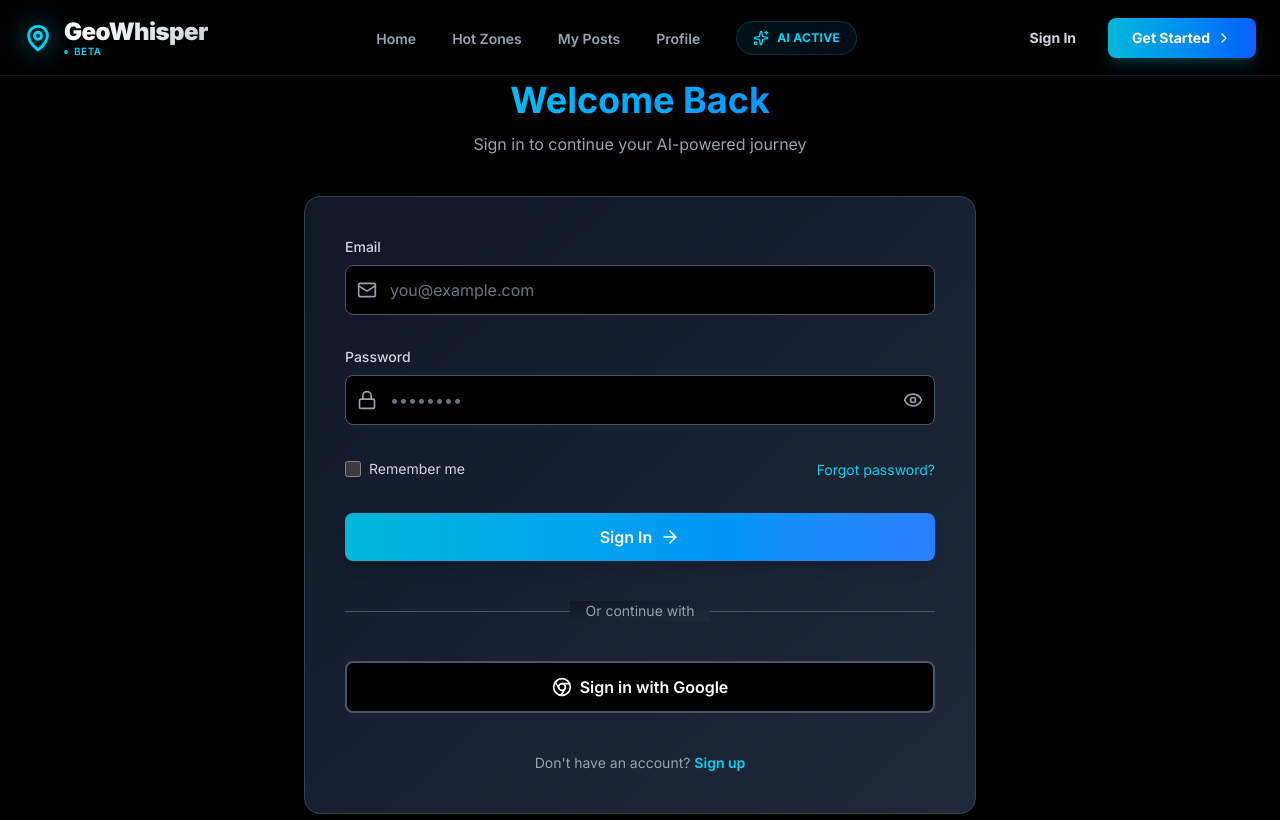
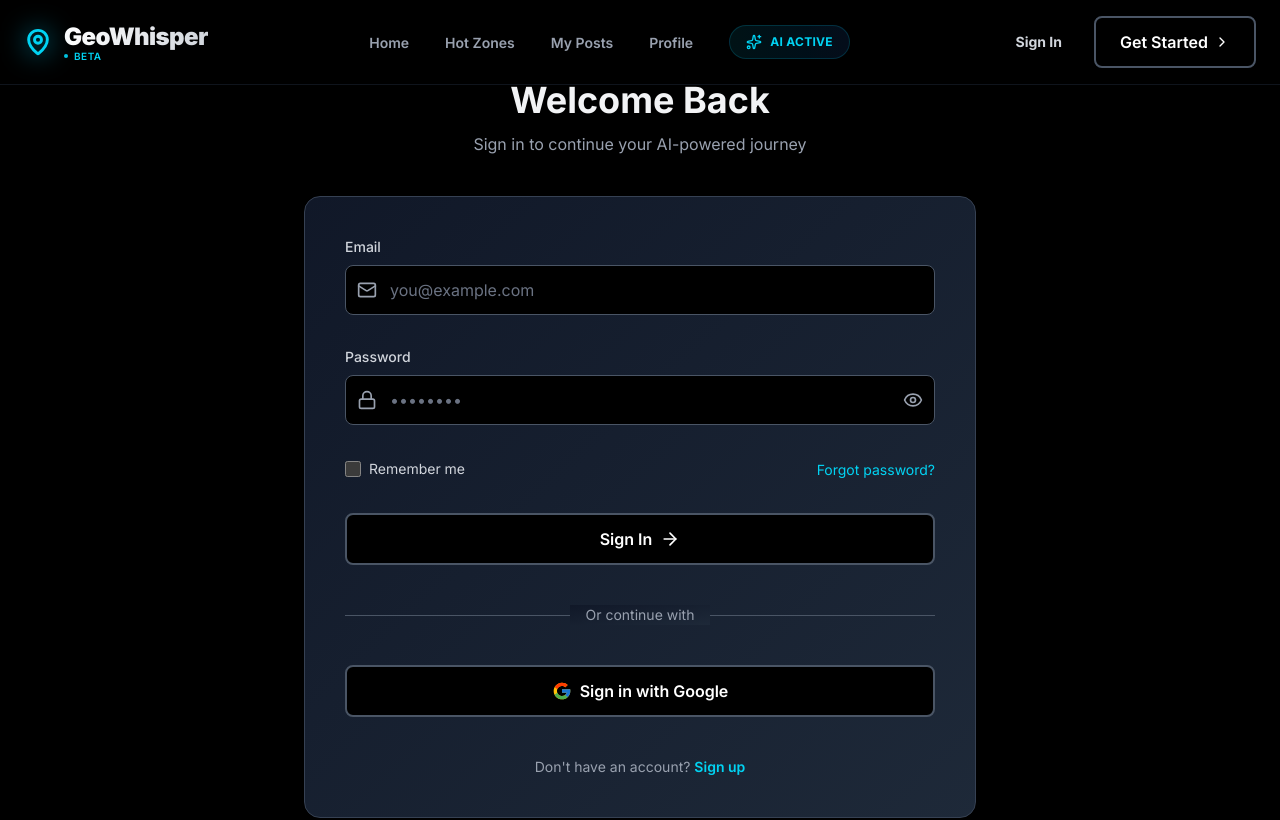
Before and after one commit to suvidhakarkera/GeoWhisper, a Next.js app in the folder frontend/: page /signin in a window 1280 px wide. Shown: the top 820 px of the page. Built offline with nearby package versions, Linux system fonts and the light colour scheme.

Commit message:
feat: Revamp UI with Tailwind CSS, implement dark/light mode, and enhance theme management and changed colour

```diff
--- a/frontend/app/signin/page.tsx
+++ b/frontend/app/signin/page.tsx
@@ -6,6 +6,7 @@ import { Mail, Lock, ArrowRight, Chrome, Eye, EyeOff } from 'lucide-react';
 import Link from 'next/link';
 import Navbar from '@/components/Navbar';
 import Footer from '@/components/Footer';
+import { FcGoogle } from 'react-icons/fc';
 
 export default function SignIn() {
   const [email, setEmail] = useState('');
@@ -50,7 +51,7 @@ export default function SignIn() {
         >
           {/* Header */}
           <div className="text-center mb-6 sm:mb-8 lg:mb-10">
-            <h1 className="text-4xl font-bold mb-3 bg-linear-to-r from-cyan-400 to-blue-500 bg-clip-text text-transparent">
+            <h1 className="text-4xl font-bold mb-3  text-[#F2F3F5]">
               Welcome Back
             </h1>
             <p className="text-gray-400">
@@ -125,10 +126,10 @@ export default function SignIn() {
                 type="submit"
                 whileHover={{ scale: 1.02 }}
                 whileTap={{ scale: 0.98 }}
-                className="w-full bg-linear-to-r from-cyan-500 to-blue-500 hover:from-cyan-600 hover:to-blue-600 text-white py-3 rounded-lg font-semibold flex items-center justify-center gap-2 transition-all shadow-lg hover:shadow-cyan-500/50"
-              >
+                   className="w-full bg-black border-2 border-gray-600 hover:border-[#7B3FBF] text-white py-3 rounded-lg font-semibold flex items-center justify-center gap-2 transition-all  hover:shadow-[#7B3FBF]/10"
+>
                 Sign In
-                <ArrowRight className="w-5 h-5" />
+                < ArrowRight className="w-5 h-5" />
               </motion.button>
             </form>
 
@@ -147,9 +148,9 @@ export default function SignIn() {
               onClick={handleGoogleSignIn}
               whileHover={{ scale: 1.02 }}
               whileTap={{ scale: 0.98 }}
-              className="w-full bg-black border-2 border-gray-600 hover:border-cyan-500 text-white py-3 rounded-lg font-semibold flex items-center justify-center gap-2 transition-all hover:shadow-cyan-500/20"
+              className="w-full bg-black border-2 border-gray-600 hover:border-[#7B3FBF] text-white py-3 rounded-lg font-semibold flex items-center justify-center gap-2 transition-all hover:shadow-[#7B3FBF]/10"
             >
-              <Chrome className="w-5 h-5" />
+              <FcGoogle  className="w-5 h-5" />
               Sign in with Google
             </motion.button>
 
--- a/frontend/components/Navbar.tsx
+++ b/frontend/components/Navbar.tsx
@@ -66,7 +66,7 @@ export default function Navbar() {
                 <motion.button
                   whileHover={{ scale: 1.05, boxShadow: "0 0 20px rgba(6, 182, 212, 0.3)" }}
                   whileTap={{ scale: 0.95 }}
-                  className="relative px-6 py-2.5 bg-gradient-to-r from-cyan-500 to-blue-600 hover:from-cyan-400 hover:to-blue-500 text-white rounded-lg text-sm font-bold transition-all shadow-lg shadow-cyan-500/20 overflow-hidden group"
+                  className="relative px-6 py-2.5  bg-black border-2 border-gray-600 hover:border-[#7B3FBF] text-white py-3 rounded-lg font-semibold flex items-center justify-center gap-2 transition-all  hover:shadow-[#7B3FBF]/10 overflow-hidden group"
                 >
                   <span className="relative z-10 flex items-center gap-1.5">
                     Get Started
--- /dev/null
+++ b/frontend/src/components/ThemeProvider.jsx
@@ -0,0 +1,44 @@
+'use client';
+import { createContext, useContext, useEffect, useState } from 'react';
+
+const ThemeContext = createContext({
+  theme: 'dark',
+  toggleTheme: () => {},
+});
+
+export function ThemeProvider({ children }) {
+  const [theme, setTheme] = useState('dark');
+  const [mounted, setMounted] = useState(false);
+
+  useEffect(() => {
+    setMounted(true);
+    const savedTheme = localStorage.getItem('theme') || 'dark';
+    setTheme(savedTheme);
+    document.documentElement.setAttribute('data-theme', savedTheme);
+  }, []);
+
+  const toggleTheme = () => {
+    const newTheme = theme === 'dark' ? 'light' : 'dark';
+    setTheme(newTheme);
+    localStorage.setItem('theme', newTheme);
+    document.documentElement.setAttribute('data-theme', newTheme);
+  };
+
+  if (!mounted) {
+    return <>{children}</>;
+  }
+
+  return (
+    <ThemeContext.Provider value={{ theme, toggleTheme }}>
+      {children}
+    </ThemeContext.Provider>
+  );
+}
+
+export function useTheme() {
+  const context = useContext(ThemeContext);
+  if (context === undefined) {
+    throw new Error('useTheme must be used within a ThemeProvider');
+  }
+  return context;
+}
```
Also changed, not shown: frontend/package.json (+4 -3 lines), 2 other files (tests, documents, lock files or other folders).
